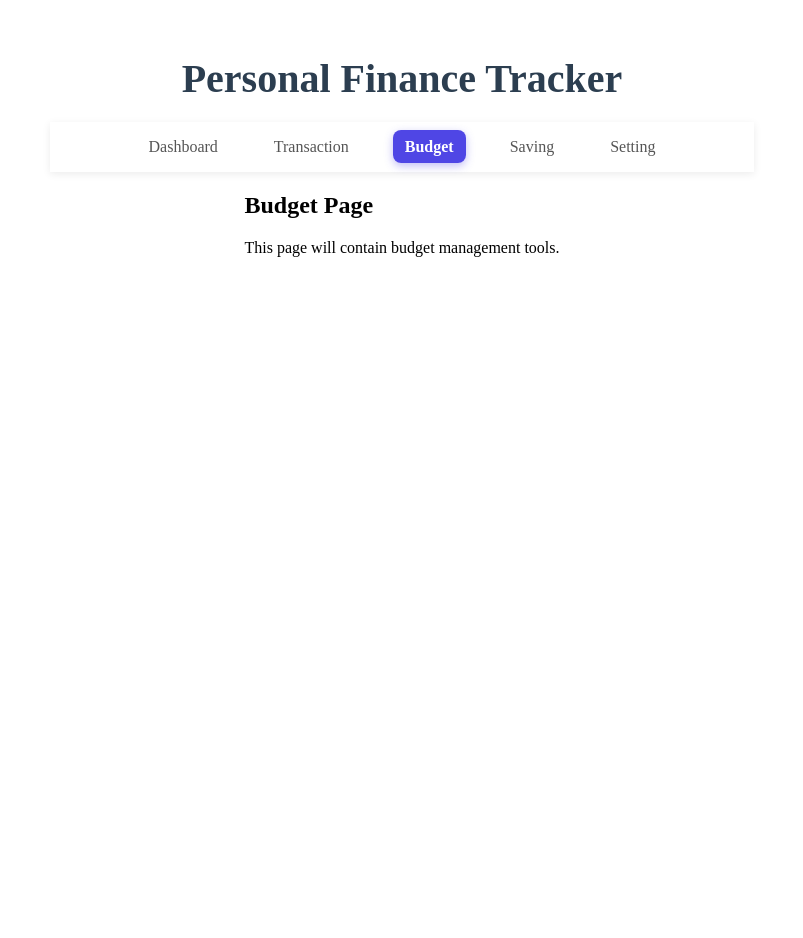
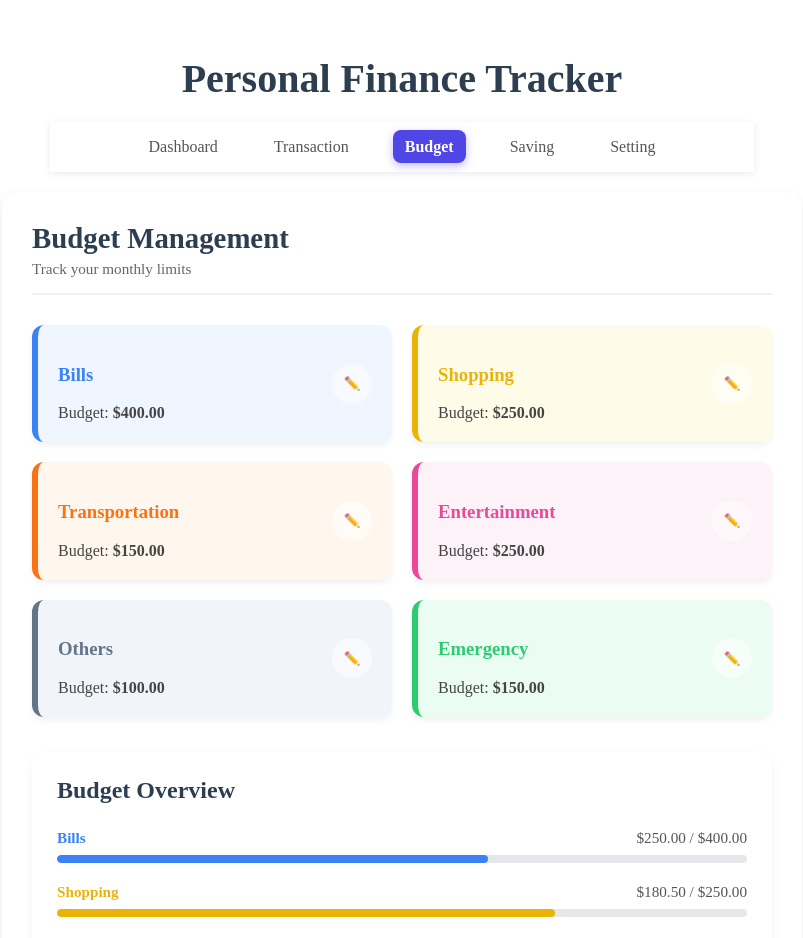
Before and after one commit to misoniwath/personal-finance-tracker, a React (Vite) app: page /budget in a window 1280 px wide. Shown: the top 938 px of the page, without its empty margins (238-1041 px from the left). Before the commit the page ends 800 px from the top, so only its background shows below. Built offline with nearby package versions, Linux system fonts and the light colour scheme.

Commit message:
budget component for budget page

```diff
--- /dev/null
+++ b/src/components/budgets/BudgetCard.css
@@ -0,0 +1,46 @@
+.budget-card {
+  display: flex;
+  justify-content: space-between;
+  align-items: center;
+  padding: 20px;
+  border-radius: 12px; /* Smooth rounded corners */
+  box-shadow: 0 4px 6px rgba(0, 0, 0, 0.05);
+  transition: transform 0.2s ease, box-shadow 0.2s ease;
+  position: relative;
+  overflow: hidden;
+}
+
+.budget-card:hover {
+  transform: translateY(-3px);
+  box-shadow: 0 8px 15px rgba(0, 0, 0, 0.1);
+}
+
+.budget-card-content h3 {
+  margin: 0 0 8px 0;
+  font-size: 1.2rem;
+  font-weight: 700;
+}
+
+.budget-amount {
+  margin: 0;
+  color: #444;
+  font-size: 1rem;
+}
+
+.edit-icon-btn {
+  background: rgba(255, 255, 255, 0.5);
+  border: none;
+  cursor: pointer;
+  border-radius: 50%;
+  width: 40px;
+  height: 40px;
+  display: flex;
+  align-items: center;
+  justify-content: center;
+  transition: background-color 0.2s ease;
+}
+
+.edit-icon-btn:hover {
+  background-color: rgba(255, 255, 255, 1);
+  box-shadow: 0 2px 5px rgba(0,0,0,0.1);
+}
--- /dev/null
+++ b/src/components/budgets/BudgetCard.jsx
@@ -0,0 +1,23 @@
+import React from 'react';
+import './BudgetCard.css';
+
+export function BudgetCard({ category, amount, color, themeColor, onEdit }) {
+  return (
+    <div
+      className="budget-card"
+      style={{
+        backgroundColor: themeColor,
+        borderLeft: `6px solid ${color}`
+      }}
+    >
+      <div>
+        <h3 style={{ color }}>{category}</h3>
+        <p className="budget-amount">Budget: <strong>${amount.toFixed(2)}</strong></p>
+      </div>
+
+      <button className="edit-icon-btn" onClick={onEdit}>
+        ✏️
+      </button>
+    </div>
+  );
+}
--- /dev/null
+++ b/src/components/budgets/BudgetOverview.css
@@ -0,0 +1,54 @@
+/* BudgetOverview.css */
+
+.overview-container {
+  /* Main card style for the overview section */
+  margin-top: 35px;
+  background: white;
+  padding: 25px;
+  border-radius: 12px;
+  box-shadow: 0 4px 10px rgba(0,0,0,0.05);
+}
+
+.overview-container h3 {
+  margin-top: 0;
+  margin-bottom: 25px;
+  font-size: 1.5rem;
+  color: #2c3e50;
+  font-weight: 700;
+}
+
+.overview-items {
+    display: flex;
+    flex-direction: column;
+    gap: 20px; /* Spacing between each budget item */
+}
+
+.overview-item {
+  /* Container for one category and its bar */
+  margin-bottom: 0;
+}
+
+.overview-top {
+  /* Styles the line containing "Category" and "$Spent / $Total" */
+  display: flex;
+  justify-content: space-between;
+  align-items: center;
+  margin-bottom: 8px;
+  font-size: 0.95rem;
+  color: #555;
+}
+
+/* Progress Bar Styles */
+.bar-bg {
+  width: 100%;
+  height: 8px; /* Defined height is crucial */
+  background: #e5e7eb; /* Light gray background */
+  border-radius: 5px;
+  overflow: hidden; /* Ensures bar-fill doesn't bleed out */
+}
+
+.bar-fill {
+  height: 8px;
+  border-radius: 5px;
+  transition: width 0.3s ease; /* Smooth transition when the bar updates */
+}
--- /dev/null
+++ b/src/components/budgets/BudgetOverview.jsx
@@ -0,0 +1,47 @@
+import React from 'react';
+import './BudgetOverview.css';
+
+// Utility function to format numbers to currency
+const format = (n) => `$${n.toFixed(2)}`;
+
+export function BudgetOverview({ budgets  }) {
+  return (
+    // The main container for the overview section
+    // NOTE: The class name 'overview-container' is used in BudgetOverview.css
+    <div className="overview-container">
+      <h3>Budget Overview</h3>
+
+      <div className="overview-items">
+        {budgets.map(b => {
+          // Calculate the percentage spent, capping at 100% for the visual bar
+          const pct = b.amount > 0 ? Math.min((b.spent / b.amount) * 100, 100) : 0;
+
+          return (
+            <div key={b.id} className="overview-item">
+
+              {/* Top line: Category Name vs. Amounts */}
+              <div className="overview-top">
+                <span style={{ color: b.color, fontWeight: '600' }}>{b.category}</span>
+                <span>{format(b.spent)} / {format(b.amount)}</span>
+              </div>
+
+              {/* Progress Bar Background */}
+              <div className="bar-bg">
+                {/* Progress Bar Fill */}
+                <div
+                  className="bar-fill"
+                  style={{
+                    width: `${pct}%`,
+                    // Use red (#ef4444 is a good Tailwind red) if overspent
+                    backgroundColor: b.spent > b.amount ? '#ef4444' : b.color
+                  }}
+                  aria-label={`${b.category} budget usage: ${pct.toFixed(0)}%`}
+                />
+              </div>
+            </div>
+          );
+        })}
+      </div>
+    </div>
+  );
+}
--- /dev/null
+++ b/src/components/budgets/EditBudgetModal.jsx
@@ -0,0 +1,43 @@
+import React, { useState } from 'react';
+import '../transactions/AddTransactionModal.css'; // Reusing your existing modal styles
+
+export function EditBudgetModal({ category, currentAmount, onClose, onSave }) {
+  const [amount, setAmount] = useState(currentAmount);
+
+  const handleSubmit = (e) => {
+    e.preventDefault();
+    onSave(parseFloat(amount));
+  };
+
+  return (
+    <div className="modal-backdrop" onClick={onClose}>
+      <div className="modal-content" onClick={(e) => e.stopPropagation()}>
+        <h2>Edit Budget for {category}</h2>
+
+        <form className="transaction-form" onSubmit={handleSubmit}>
+          <div className="form-group">
+            <label htmlFor="budgetAmount">Allocated Amount ($)</label>
+            <input
+              id="budgetAmount"
+              type="number"
+              min="0"
+              step="0.01"
+              value={amount}
+              onChange={(e) => setAmount(e.target.value)}
+              autoFocus
+            />
+          </div>
+
+          <div className="form-actions">
+            <button type="button" className="btn-cancel" onClick={onClose}>
+              Cancel
+            </button>
+            <button type="submit" className="btn-add">
+              Save Changes
+            </button>
+          </div>
+        </form>
+      </div>
+    </div>
+  );
+}
--- /dev/null
+++ b/src/pages/Budget.css
@@ -0,0 +1,43 @@
+.budget-page {
+  width: 100%;
+  max-width: 900px;
+  background-color: #ffffff;
+  border-radius: 16px;
+  box-shadow: 0 4px 12px rgba(0, 0, 0, 0.08);
+  padding: 30px;
+  box-sizing: border-box;
+  margin-top: 20px;
+}
+
+.budget-header {
+  margin-bottom: 30px;
+  border-bottom: 2px solid #f0f0f0;
+  padding-bottom: 15px;
+}
+
+.budget-header h2 {
+  margin: 0;
+  color: #2c3e50;
+  font-size: 1.8rem;
+}
+
+.budget-header .subtitle {
+  margin: 5px 0 0 0;
+  color: #777;
+  font-size: 0.95rem;
+}
+
+/* The Grid Layout for Budget Cards */
+.budget-grid {
+  display: grid;
+  /* Creates columns that are at least 300px wide, fitting as many as possible */
+  grid-template-columns: repeat(auto-fit, minmax(300px, 1fr));
+  gap: 20px;
+}
+
+/* Responsive adjustment for very small screens */
+@media (max-width: 640px) {
+  .budget-page {
+    padding: 20px 15px;
+  }
+}
--- a/src/pages/Budget.jsx
+++ b/src/pages/Budget.jsx
@@ -1,10 +1,73 @@
-import React from "react";
+import React, { useState } from 'react';
+import { BudgetCard } from '../components/budgets/BudgetCard'; // Corrected path/name
+import { EditBudgetModal } from '../components/budgets/EditBudgetModal';
+import { BudgetOverview } from '../components/budgets/BudgetOverview';
+import './Budget.css';
 
 export function Budget() {
+  // Define the budget data just sample data
+
+  const [budgets, setBudgets] = useState([
+    { id: 1, category: 'Bills', amount: 400.00, spent: 250.00, color: '#3b82f6', themeColor: '#eff6ff' }, // Blue
+    { id: 2, category: 'Shopping', amount: 250.00, spent: 180.50, color: '#eab308', themeColor: '#fefce8' }, // Yellow
+    { id: 3, category: 'Transportation', amount: 150.00, spent: 155.00, color: '#f97316', themeColor: '#fff7ed' }, // Orange (Slightly overspent for visual test)
+    { id: 4, category: 'Entertainment', amount: 250.00, spent: 75.25, color: '#ec4899', themeColor: '#fdf2f8' }, // Pink
+    { id: 5, category: 'Others', amount: 100.00, spent: 50.00, color: '#64748b', themeColor: '#f1f5f9' }, // Grey
+    { id: 6, category: 'Emergency', amount: 150.00, spent: 0.00, color: '#2ecc71', themeColor: '#ebfdf3' }, // Green
+  ]);
+
+  const [isModalOpen, setIsModalOpen] = useState(false);
+  const [selectedBudget, setSelectedBudget] = useState(null);
+
+  const handleEditClick = (budget) => {
+    setSelectedBudget(budget);
+    setIsModalOpen(true);
+  };
+
+  const handleSaveBudget = (newAmount) => {
+    if (!selectedBudget) return;
+
+    setBudgets(prevBudgets =>
+      prevBudgets.map(b =>
+        // Only update the amount, keeping the mock 'spent' data for visual feedback
+        b.id === selectedBudget.id ? { ...b, amount: newAmount } : b
+      )
+    );
+    setIsModalOpen(false);
+    setSelectedBudget(null);
+  };
+
   return (
-    <div>
-      <h2>Budget Page</h2>
-      <p>This page will contain budget management tools.</p>
+    <div className="budget-page">
+      <div className="budget-header">
+        <h2>Budget Management</h2>
+        <p className="subtitle" style={{ color: '#666', marginTop: '5px' }}>Track your monthly limits</p>
+      </div>
+
+      <div className="budget-grid">
+        {budgets.map(budget => (
+          <BudgetCard
+            key={budget.id}
+            category={budget.category}
+            amount={budget.amount}
+            color={budget.color}
+            themeColor={budget.themeColor}
+            onEdit={() => handleEditClick(budget)}
+          />
+        ))}
+      </div>
+
+
+      <BudgetOverview budgets={budgets} />
+
+      {isModalOpen && selectedBudget && (
+        <EditBudgetModal
+          category={selectedBudget.category}
+          currentAmount={selectedBudget.amount}
+          onClose={() => setIsModalOpen(false)}
+          onSave={handleSaveBudget}
+        />
+      )}
     </div>
   );
 }
```
